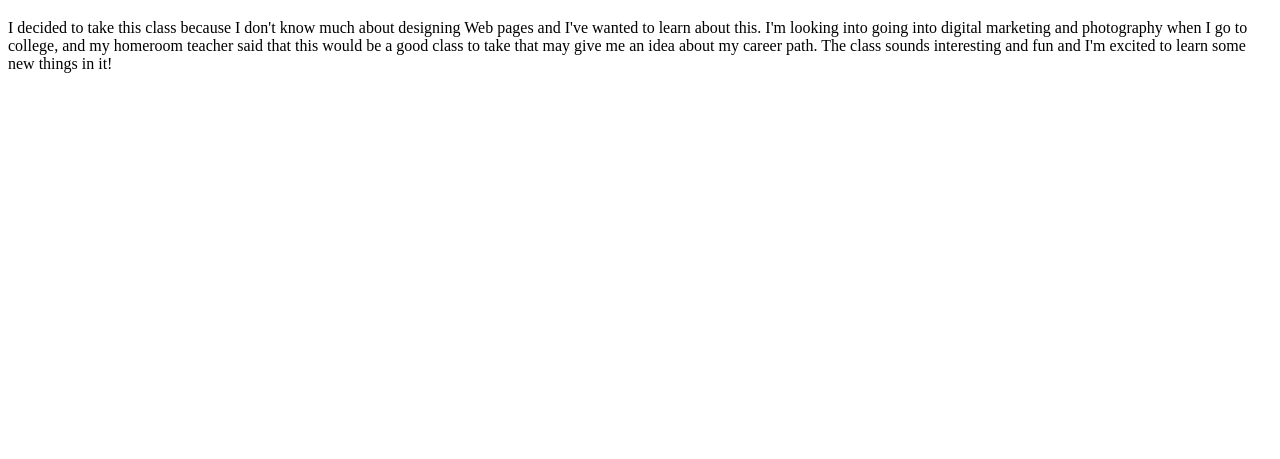
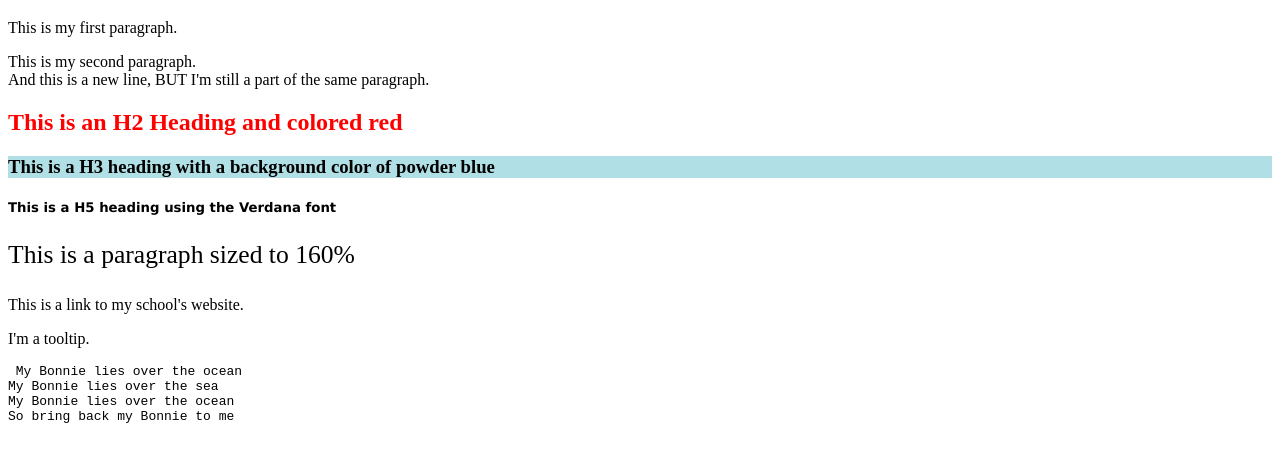
Before and after one commit to readioactive/HelloWorld, a plain HTML site: page index.html in a window 1280 px wide. Shown: the part 61-520 px from the top of the page. Drawn offline with Linux system fonts and the light colour scheme.

Commit message:
Update index.html

```diff
--- a/index.html
+++ b/index.html
@@ -1,7 +1,25 @@
 <!DOCTYPE html>
 <html>
+
+  <head>
+    <link rel="stylesheet" href="style.css">
+    <script src="script.js"></script>
+  </head>
+
   <body>
     <h1>Hello World</h1>
-    <p>I decided to take this class because I don't know much about designing Web pages and I've wanted to learn about this. I'm looking into going into digital marketing and photography when I go to college, and my homeroom teacher said that this would be a good class to take that may give me an idea about my career path. The class sounds interesting and fun and I'm excited to learn some new things in it!</p>
+    <p>This is my first paragraph.</p>
+    <p>This is my second paragraph. <br>And this is a new line, BUT I'm still a part of the same paragraph.</p>
+<h2 style="color:red;">This is an H2 Heading and colored red</h2></h2>
+<h3 style="background-color:powderblue;">This is a H3 heading with a background color of powder blue</h3>
+<h5 style="font-family:verdana;"> This is a H5 heading using the Verdana font</h4>
+  <p style="font-size:160%;">This is a paragraph sized to 160%</p>
+  <p <a href="http://www.wlavikings.org/">This is a link to my school's website.</a>
+  <p title="I'm a tooltip">
+  I'm a tooltip.</p>
+  <pre> My Bonnie lies over the ocean<br>My Bonnie lies over the sea<br>My Bonnie lies over the ocean<br>So bring back my Bonnie to me<pre></pre></p>
   </body>
+
+
+
 </html>
```
